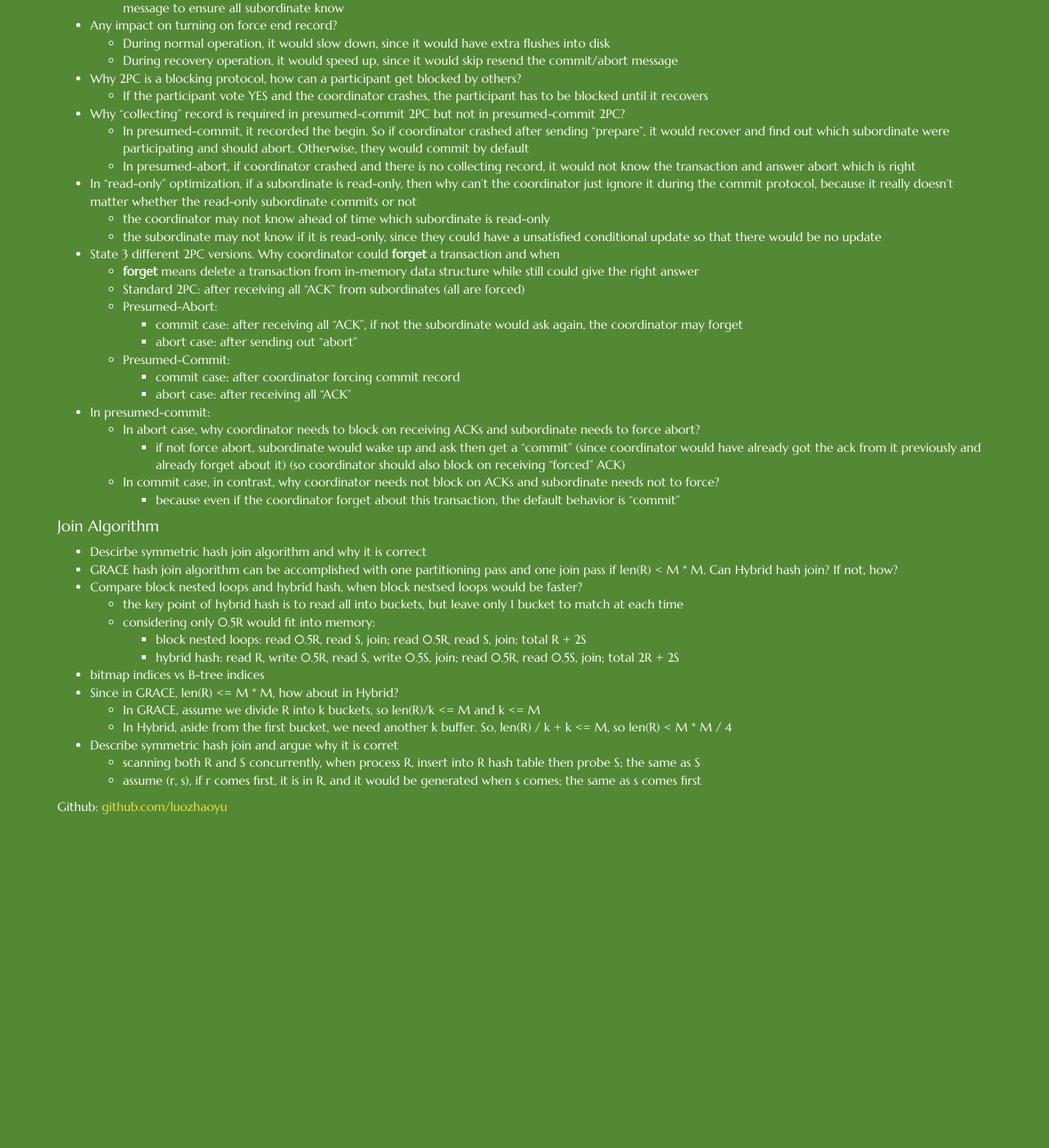
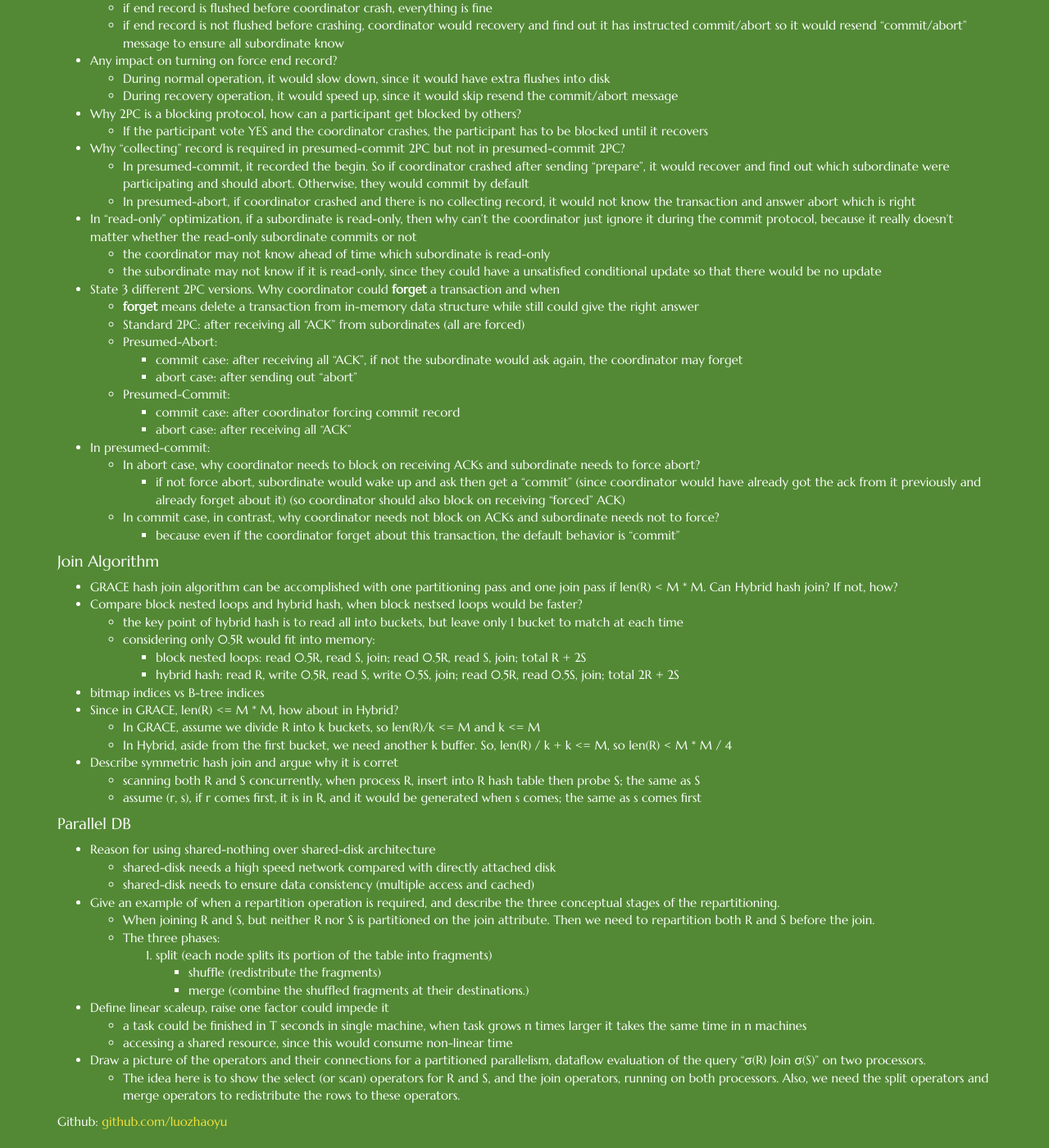
Before and after one commit to luozhaoyu/luozhaoyu.github.io, a Jekyll site: the page built from _posts/2015-02-17-DB-topics-recovery.md, in a window 1280 px wide and 1400 px high, scrolled down 8122 px. Shown: the whole window at 82% size. Built offline with Jekyll 4.4.1, drawn with Linux system fonts in a browser that asks for light colours; nearby versions of some CDN libraries; Markdown is read by kramdown in place of the engine named in the settings; before the commit the page ends 9137 px from its top, so only the background shows below that; some of the changed text lies outside the part shown.

Commit message:
finish review

```diff
--- a/_posts/2015-02-17-DB-topics-recovery.md
+++ b/_posts/2015-02-17-DB-topics-recovery.md
@@ -356,6 +356,7 @@ how to `select A, Avg(R.D) FROM R GROUP BY R.A` in parallel?
     * latching is like semaphore, physical lock
     * locking provides multi granularity, logical lock
     * TODO
+* In the DBMin algorithm, consider the case when query Q2 finds a page p in some other query Q1’s locality set. When Q2 accesses the page, DB Min does not update the statistics for this page in Q1’s locality set. Is it good?
 
 #### ARIES
 * What is "redo", and why needs it?
@@ -410,7 +411,6 @@ how to `select A, Avg(R.D) FROM R GROUP BY R.A` in parallel?
         * because even if the coordinator forget about this transaction, the default behavior is "commit"
 
 #### Join Algorithm
-* Descirbe symmetric hash join algorithm and why it is correct
 * GRACE hash join algorithm can be accomplished with one partitioning pass and one join pass if len(R) < M * M. Can Hybrid hash join? If not, how?
 * Compare block nested loops and hybrid hash, when block nestsed loops would be faster?
     * the key point of hybrid hash is to read all into buckets, but leave only 1 bucket to match at each time
@@ -424,3 +424,19 @@ how to `select A, Avg(R.D) FROM R GROUP BY R.A` in parallel?
 * Describe symmetric hash join and argue why it is corret
     * scanning both R and S concurrently, when process R, insert into R hash table then probe S; the same as S
     * assume (r, s), if r comes first, it is in R, and it would be generated when s comes; the same as s comes first
+
+#### Parallel DB
+* Reason for using shared-nothing over shared-disk architecture
+    * shared-disk needs a high speed network compared with directly attached disk
+    * shared-disk needs to ensure data consistency (multiple access and cached)
+*  Give an example of when a repartition operation is required, and describe the three conceptual stages of the repartitioning.
+    * When joining R and S, but neither R nor S is partitioned on the join attribute. Then we need to repartition both R and S before the join.
+    * The three phases:
+        1. split (each node splits its portion of the table into fragments)
+        - shuffle (redistribute the fragments)
+        - merge (combine the shuffled fragments at their destinations.)
+* Define linear scaleup, raise one factor could impede it
+    * a task could be finished in T seconds in single machine, when task grows n times larger it takes the same time in n machines
+    * accessing a shared resource, since this would consume non-linear time
+* Draw a picture of the operators and their connections for a partitioned parallelism, dataflow evaluation of the query “σ(R) Join σ(S)” on two processors.
+    * The idea here is to show the select (or scan) operators for R and S, and the join operators, running on both processors. Also, we need the split operators and merge operators to redistribute the rows to these operators.
```
